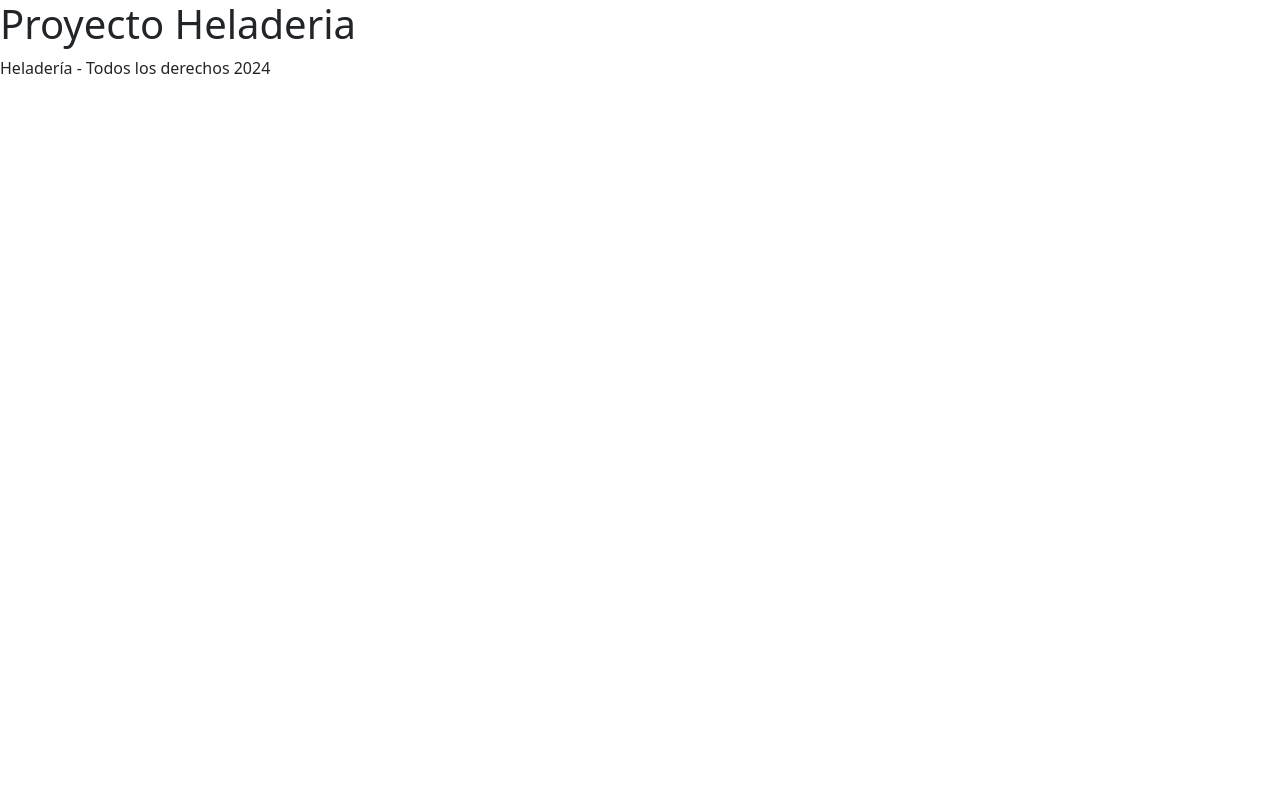
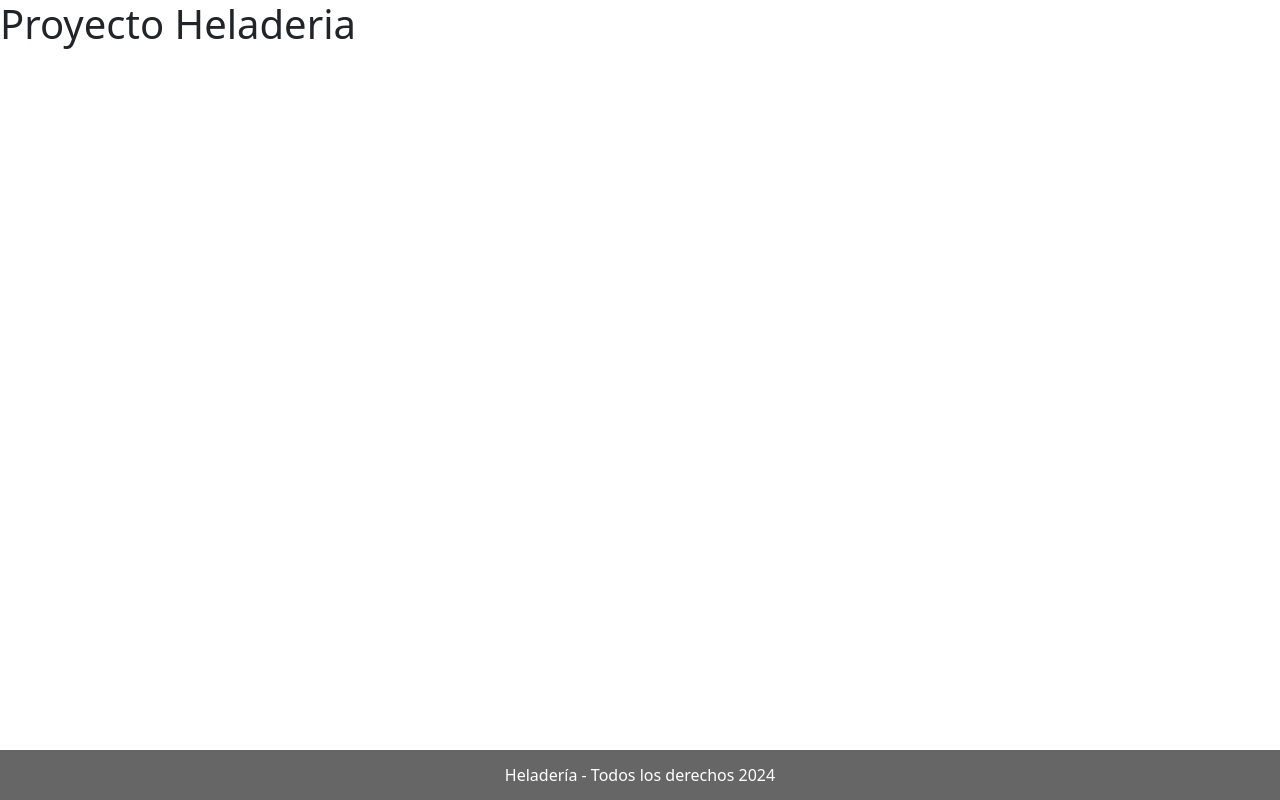
Before and after one commit to mlapeducacionit/project-heladeria, a website built with Vite: page index.html in a window 1280 px wide. Built offline with nearby package versions, Linux system fonts and the light colour scheme.

Commit message:
Agrego los estilos a mi footer

```diff
--- a/style.css
+++ b/style.css
@@ -1 +1,12 @@
 @import 'bootstrap'; /* Hojas de estilos de bootstrap */
+
+footer {
+  background-color: #666;
+  color: white;
+  position: fixed;
+  bottom: 0;
+  width: 100%;
+  text-align: center;
+  height: 50px;
+  line-height: 50px;
+}
```
